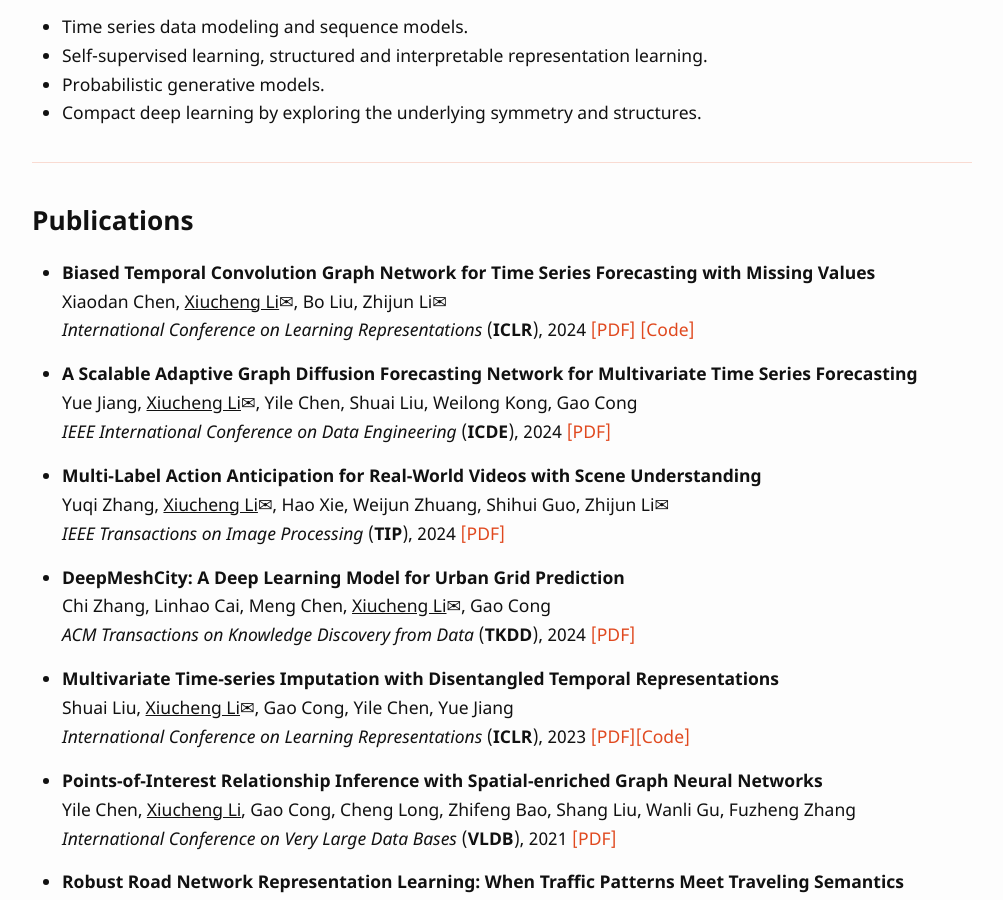
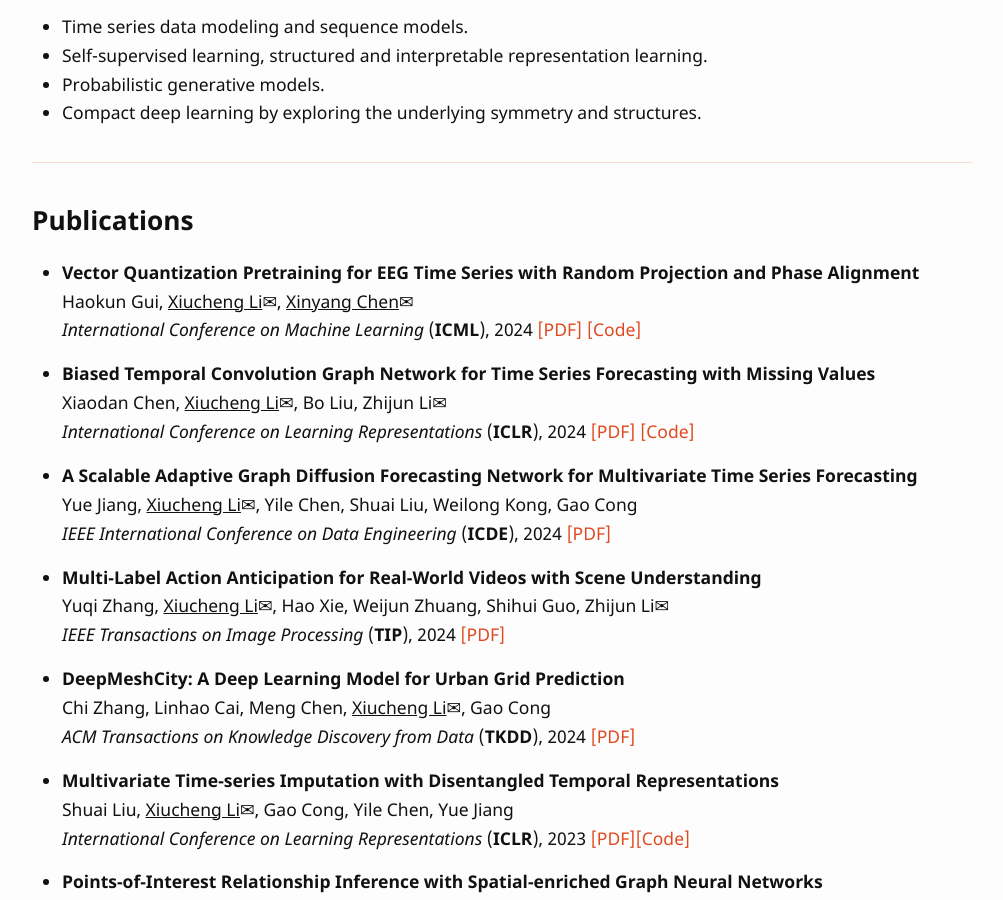
Before and after one commit to boathit/boathit.github.io, a Jekyll site: the page built from index.md, in a window 1280 px wide and 900 px high, scrolled down 475 px. Shown: the whole window, without its empty margins (138-1141 px from the left). Built offline with Jekyll 4.4.1, drawn with Linux system fonts in a browser that asks for light colours; some web fonts are replaced; our own code applies the rules of GitHub Pages for plain Markdown files.

Commit message:
update 20240516

```diff
--- a/index.md
+++ b/index.md
@@ -25,6 +25,10 @@ Machine learning and data mining, with a focus on sequence and probabilistic mod
 ---
 
 ## Publications
+
+- **Vector Quantization Pretraining for EEG Time Series with Random Projection and Phase Alignment**\
+  Haokun Gui, <ins>Xiucheng Li</ins><span>&#9993;</span>, <ins>Xinyang Chen</ins><span>&#9993;</span>\
+  *International Conference on Machine Learning* (**ICML**), 2024 [[PDF]]({{ '/assets/pdfs/icml2024-vq-mtm.pdf' | relative_url }}) [[Code]](https://github.com/HaokunGUI/VQ_MTM)
 
 - **Biased Temporal Convolution Graph Network for Time Series Forecasting with Missing Values**\
   Xiaodan Chen, <ins>Xiucheng Li</ins><span>&#9993;</span>, Bo Liu, Zhijun Li<span>&#9993;</span>\
```
Also changed, not shown: 1 other file.
